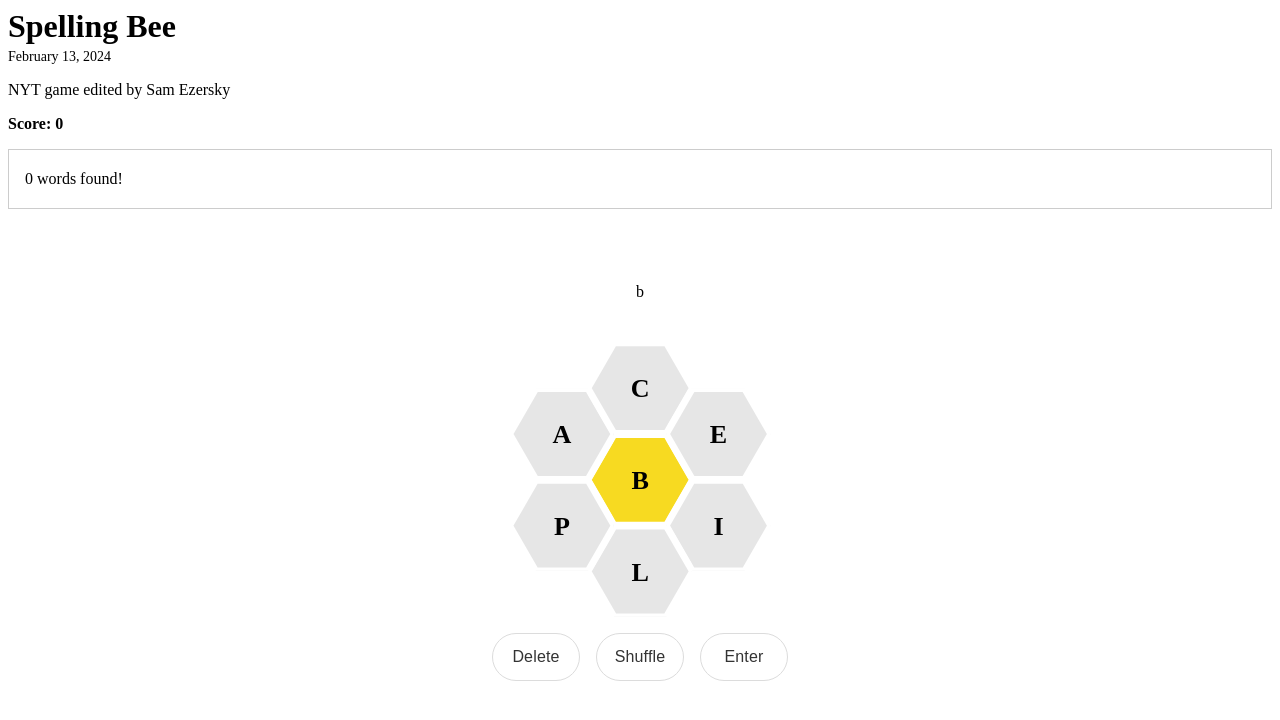
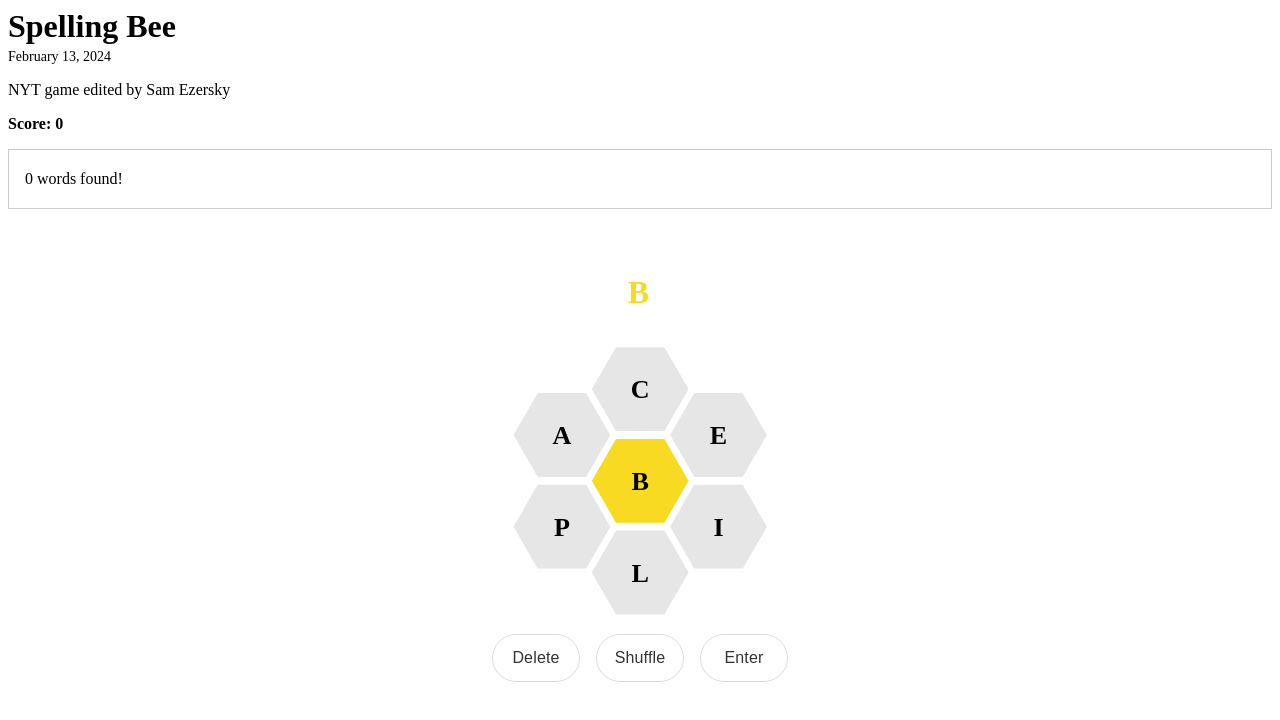
Before and after one commit to josephmokenela/spelling-bee, a React (Vite) app: page / in a window 1280 px wide. Both pictures are taken after a click on the icon 639 px from the left and 479 px from the top of the page. Shown: the top 720 px of the page. Built offline with nearby package versions, Linux system fonts and the light colour scheme.

Commit message:
Finished the project

```diff
--- a/src/App.jsx
+++ b/src/App.jsx
@@ -61,7 +61,10 @@ function App() {
         <section className='container'>
           <div className='inputs'>
             <div className='center'>
-              <Guess guess={guess} />
+              <Guess
+              guess={guess}
+              centerLetter={data.centerLetter}
+              outerLetters={data.outerLetters} />
               <Honeycomb
               centerLetter={data.centerLetter}
               outerLetters={data.outerLetters}
--- a/src/components/Guess.jsx
+++ b/src/components/Guess.jsx
@@ -1,8 +1,13 @@
-export function Guess({ guess }) {
+export function Guess({ guess, centerLetter, outerLetters }) {
     return (
         <section className="guess">
-            <p className="guess-letter">
-                { guess }
+            <p className="guess-letters">
+                { guess.split('').map((letter, index) => {
+                    return <b key={index}
+                    className={"guess-letters" + (letter === centerLetter ?
+                        " guess-center": outerLetters.includes(letter) ?
+                        " guess-outer" : null)}>{letter}</b>
+                }) }
             </p>
         </section>
     );
--- a/src/index.css
+++ b/src/index.css
@@ -53,6 +53,14 @@ body {
   text-transform: uppercase;
   letter-spacing: 3px;
   font-size: 2rem;
+}
+
+.guess-outer {
+  color: #444;
+}
+
+.guess-center {
+  color: #f7da21;
 }
 
 .honeycomb {
```
